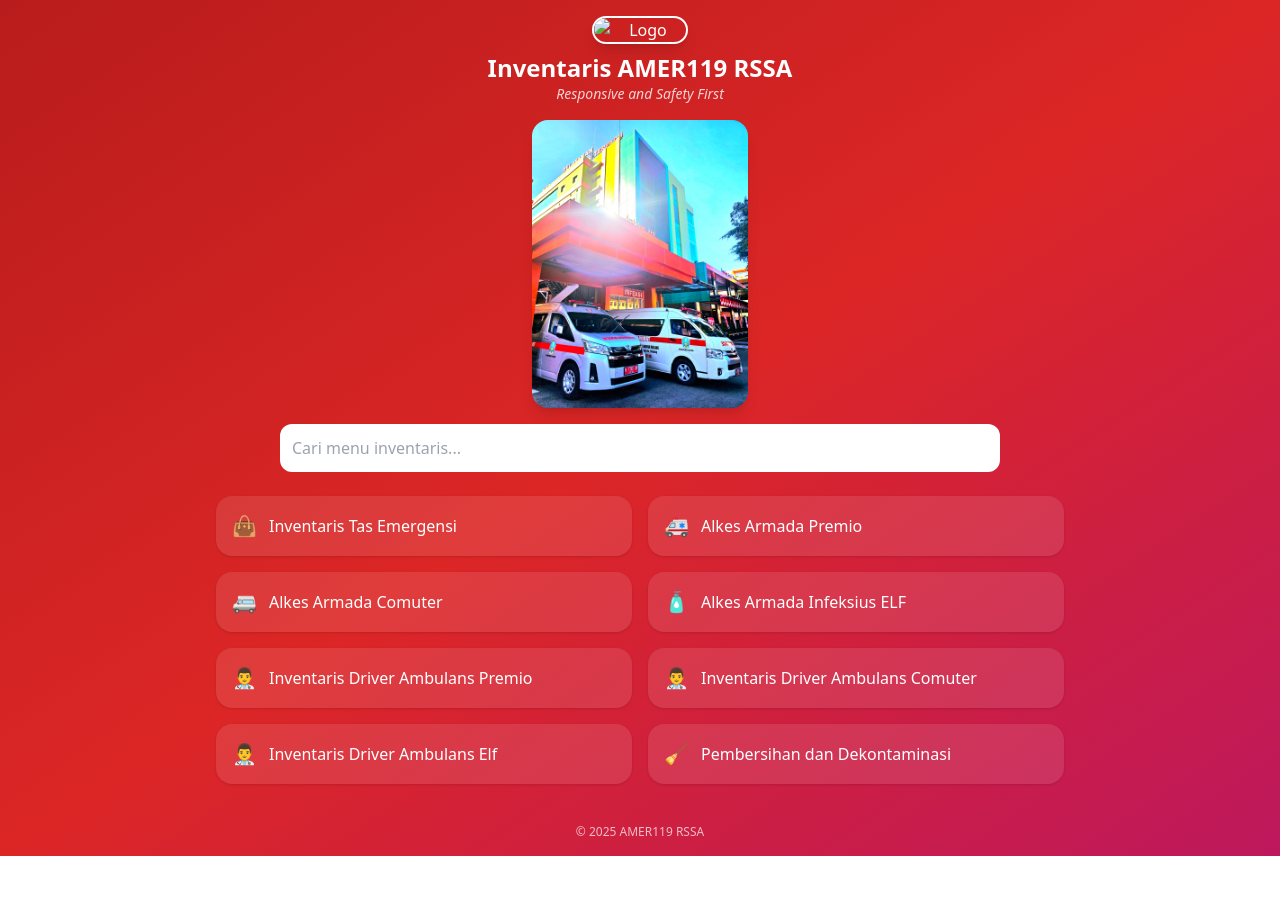
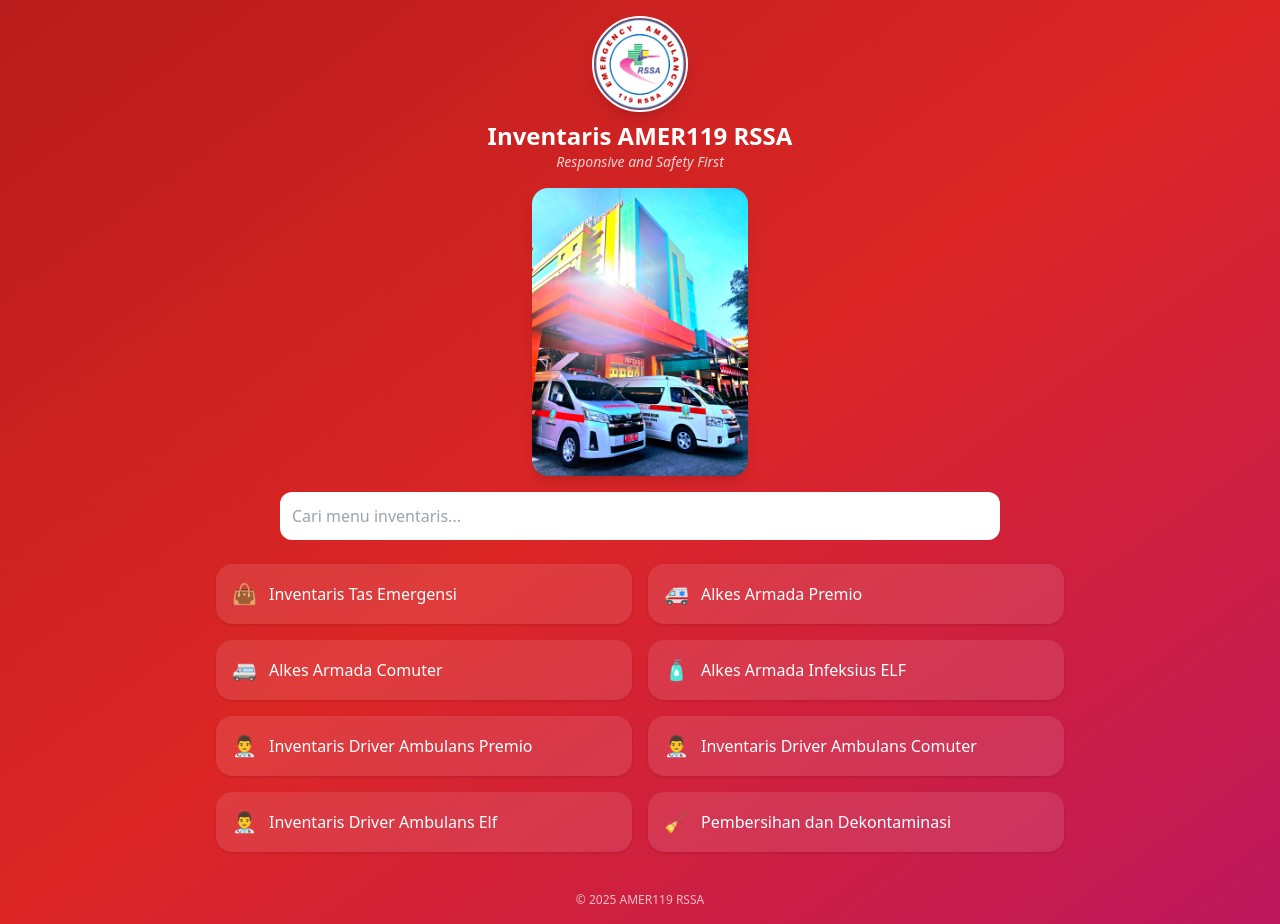
Before and after one commit to ambulan119/INVENTARISAMBULANS119, a plain HTML site: page index.html in a window 1280 px wide. Before the commit the page ends 856 px from the top, so only its background shows below. Drawn offline with nearby package versions, Linux system fonts and the light colour scheme; files whose address does not match are found by name.

Commit message:
Update index.html

```diff
--- a/index.html
+++ b/index.html
@@ -16,7 +16,7 @@
 
   <!-- Header -->
   <header class="p-4 text-center">
-    <img src="images/logo.png" alt="Logo" class="w-24 mx-auto mb-2 rounded-full shadow-lg border-2 border-white">
+    <img src="https://github.com/ambulan119/inventarisambulans119/blob/main/logo.png" alt="Logo" class="w-24 mx-auto mb-2 rounded-full shadow-lg border-2 border-white">
     <h1 class="text-2xl font-bold">Inventaris AMER119 RSSA</h1>
     <p class="text-sm italic opacity-80">Responsive and Safety First</p>
   </header>
```
